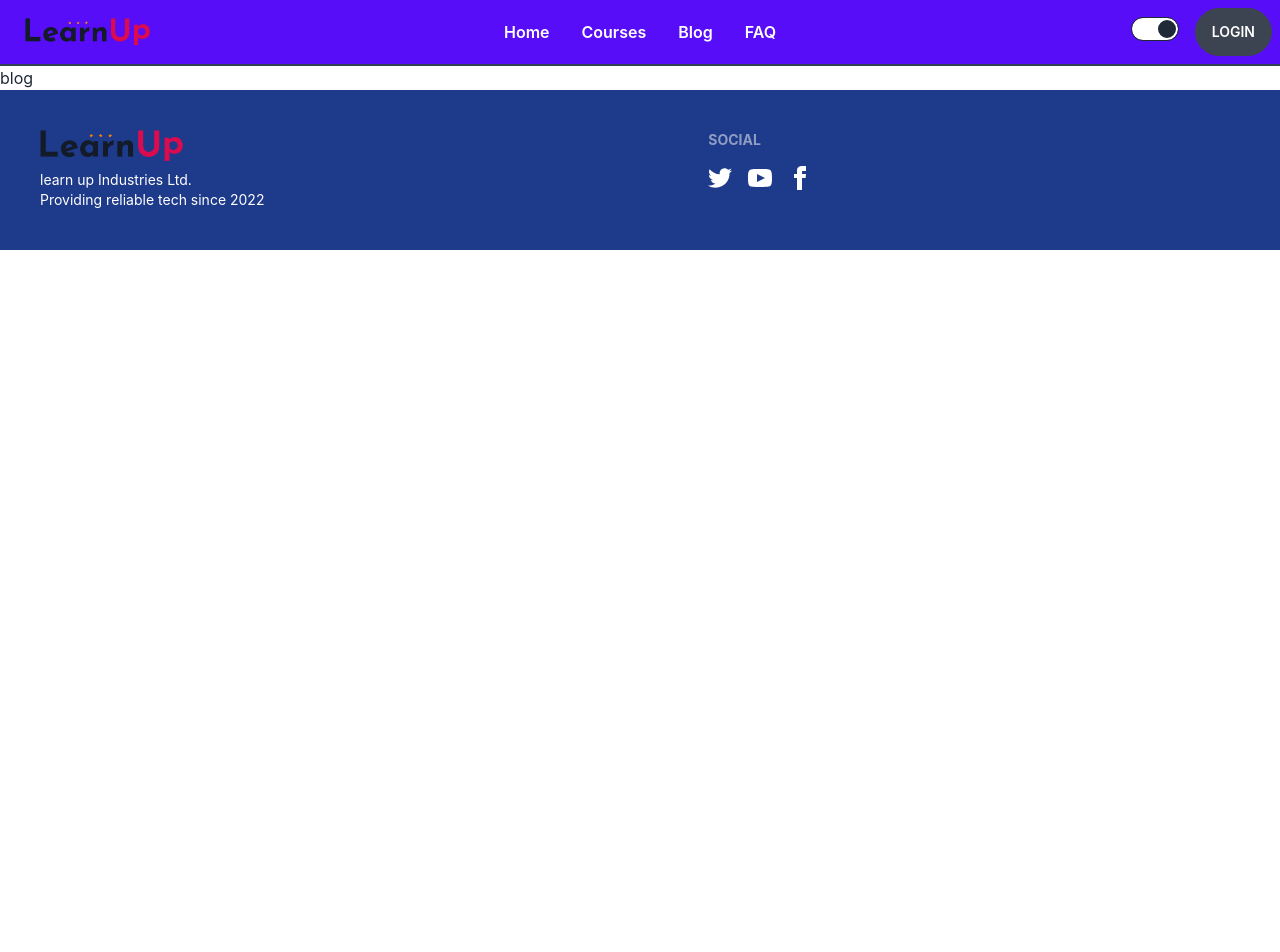
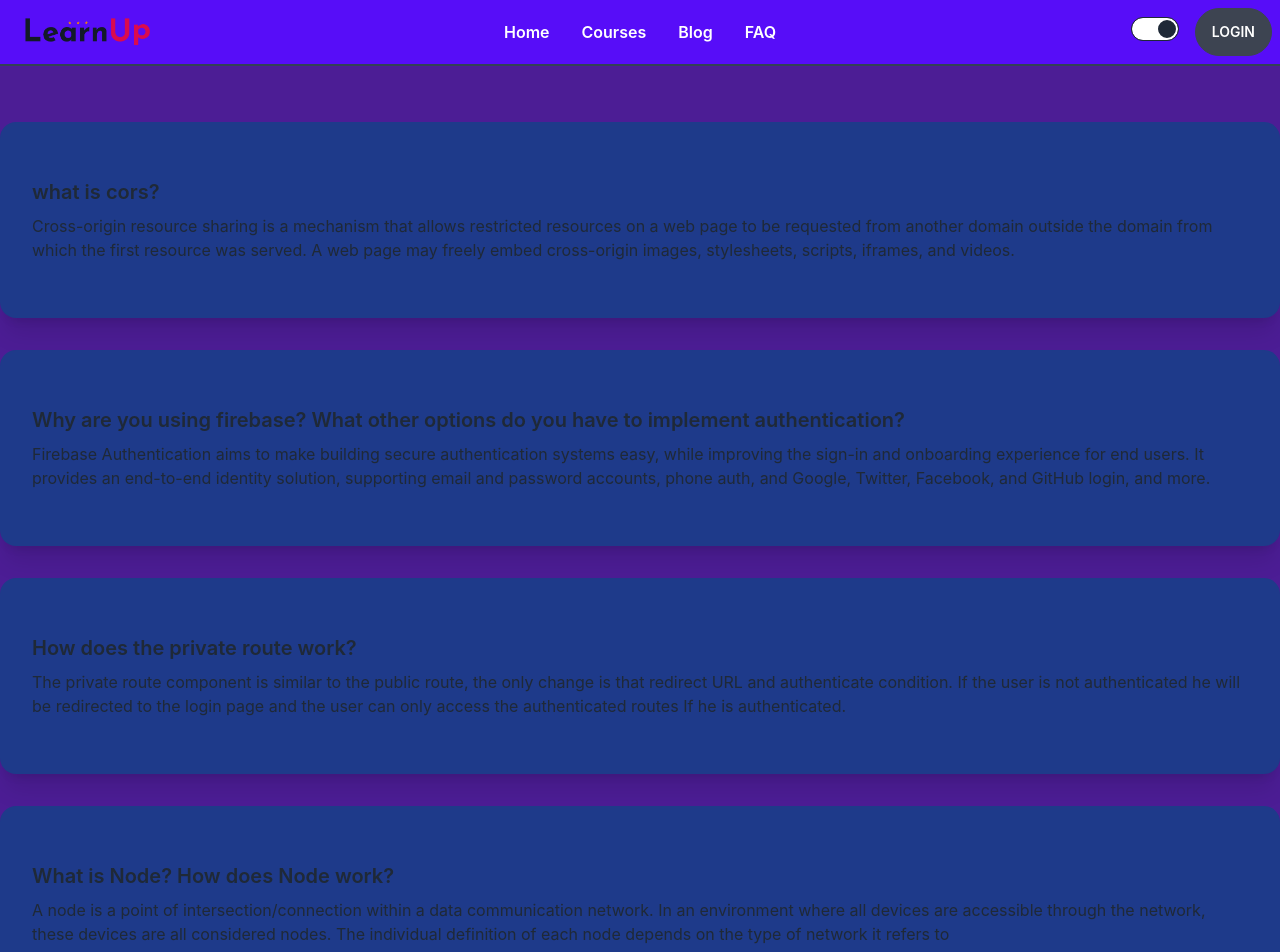
Before and after one commit to naymurweb/learnup-client-side, a React (Create React App) app: page /blog in a window 1280 px wide. Shown: the top 952 px of the page. Before the commit the page ends 800 px from the top, so only its background shows below. Built offline with nearby package versions, Linux system fonts and the light colour scheme; no server answers.

Commit message:
envionment variable

```diff
--- a/src/pages/Blog/Blog.js
+++ b/src/pages/Blog/Blog.js
@@ -1,11 +1,39 @@
-import React from 'react';
+import React from "react";
 
 const Blog = () => {
-    return (
-        <div>
-            <h1>blog</h1>
+  return (
+    <div className="bg-violet-900 py-6" >
+
+      <div className=" container mx-auto card w-full bg-blue-900 shadow-xl py-6 mt-8">
+        <div className="card-body">
+          <h2 className="card-title">what is cors?</h2>
+          <p>Cross-origin resource sharing is a mechanism that allows restricted resources on a web page to be requested from another domain outside the domain from which the first resource was served. A web page may freely embed cross-origin images, stylesheets, scripts, iframes, and videos.</p>
         </div>
-    );
+      </div>
+
+      <div className=" container mx-auto card w-full bg-blue-900 shadow-xl py-6 mt-8">
+        <div className="card-body">
+          <h2 className="card-title">Why are you using firebase? What other options do you have to implement authentication?</h2>
+          <p>Firebase Authentication aims to make building secure authentication systems easy, while improving the sign-in and onboarding experience for end users. It provides an end-to-end identity solution, supporting email and password accounts, phone auth, and Google, Twitter, Facebook, and GitHub login, and more.</p>
+        </div>
+      </div>
+
+      <div className=" container mx-auto card w-full bg-blue-900 shadow-xl py-6 mt-8">
+        <div className="card-body">
+          <h2 className="card-title">How does the private route work?</h2>
+          <p>The private route component is similar to the public route, the only change is that redirect URL and authenticate condition. If the user is not authenticated he will be redirected to the login page and the user can only access the authenticated routes If he is authenticated.</p>
+        </div>
+      </div>
+
+      <div className=" container mx-auto card w-full bg-blue-900 shadow-xl py-6 mt-8">
+        <div className="card-body">
+          <h2 className="card-title"> What is Node? How does Node work?</h2>
+          <p>A node is a point of intersection/connection within a data communication network. In an environment where all devices are accessible through the network, these devices are all considered nodes. The individual definition of each node depends on the type of network it refers to</p>
+        </div>
+      </div>
+
+    </div>
+  );
 };
 
 export default Blog;
--- a/src/pages/Faq/Faq.js
+++ b/src/pages/Faq/Faq.js
@@ -3,7 +3,7 @@ import React from 'react';
 const Faq = () => {
     return (
         <div>
-            <h1>faq</h1>
+            <h1>this is faq page!</h1>
         </div>
     );
 };
--- a/src/pages/Home/Home.js
+++ b/src/pages/Home/Home.js
@@ -4,7 +4,6 @@ import bg from "../../images/header-bkg.jpg";
 import Course from "../others/Course/Course";
 const Home = () => {
   const data = useLoaderData();
-  console.log(data);
   return (
    <div>
      <div
@@ -21,8 +20,7 @@ const Home = () => {
             Learn from the best <br /> learning platform
           </h1>
           <p className="mb-5">
-            Lorem ipsum dolor sit amet, consectetur adipiscing elit. Ut elit
-            tellus, luctus nec ullamcorper mattis, pulvinar dapibus leo.
+          Start, switch, or advance your career with more than 15 courses, Professional Certificates, <br></br> and degrees from world-class universities and companies.
           </p>
           <Link to="/courses">
             <button className="btn btn-primary">Our Courses</button>
@@ -31,7 +29,7 @@ const Home = () => {
       </div>
     </div>
 
-   <div className="bg-primary py-40">
+   <div className="bg-violet-900 py-40">
     <h2 className="py-7 text-5xl font-semibold text-center text-white" >Our Popular Courses</h2>
    <div className="grid lg:grid-cols-5 container mx-auto">
       <div className="col-span-5 ">
--- a/src/pages/Register/Register.js
+++ b/src/pages/Register/Register.js
@@ -29,7 +29,7 @@ const Register = () => {
   };
 
   return (
-    <div className="bg-violet-800">
+    <div className="bg-violet-900">
       <div className="container mx-auto">
         <div className="hero min-h-screen ">
           <div className="hero-content flex-col lg:flex-row-reverse">
--- a/src/pages/others/CourseDetails/CourseDetails.js
+++ b/src/pages/others/CourseDetails/CourseDetails.js
@@ -17,8 +17,8 @@ const CourseDetails = () => {
           <div className="card-actions justify-end mr-5">
             <div className="btn-group btn-group-vertical lg:btn-group-horizontal">
               <button className="mr-4 btn btn-active">Download</button>
-              <Link to={`premium/courses/${id}`}>
-              <button class="btn mr-1">Premium Access</button>
+              <Link to={`/premium/courses/${id}`}>
+              <button className="btn mr-1">Premium Access</button>
               </Link>
               <Link to="/courses">
                 <button className="btn">Back</button>
--- a/src/pages/others/PremiumAccess/PremiumAccess.js
+++ b/src/pages/others/PremiumAccess/PremiumAccess.js
@@ -4,20 +4,18 @@ import { useLoaderData } from "react-router-dom";
 const PremiumAccess = () => {
   const { img, title } = useLoaderData();
   return (
-    <div className="container mx-auto">
-      <div className="card w-96 bg-base-100 shadow-xl image-full my-14 mx-auto">
+   <div className="bg-violet-900 ">
+     <div className="container mx-auto p-40">
+    <h3 className="text-center py-7 text-3xl text-white">{title}</h3>
+
+      <div className="card w-96 bg-blue-900 shadow-xl image-full my-14 mx-auto">
         <figure>
           <img src={img} alt="Shoes" />
         </figure>
-        <div className="card-body">
-          <h2 className="card-title">{title}</h2>
-          <p>If a dog chews shoes whose shoes does he choose?</p>
-          <div className="card-actions justify-end">
-            <button className="btn btn-primary">Buy Now</button>
-          </div>
-        </div>
       </div>
+
     </div>
+   </div>
   );
 };
 
--- a/src/pages/shared/Login/Login.js
+++ b/src/pages/shared/Login/Login.js
@@ -62,7 +62,7 @@ const Login = () => {
       .catch((error) => console.log(error));
   };
   return (
-    <div className="bg-violet-800">
+    <div className="bg-violet-900">
       <div className="container mx-auto">
       <div className="hero min-h-screen ">
         <div className="hero-content flex-col lg:flex-row-reverse">
```
Also changed, not shown: 1 other file (tests, documents, lock files or other folders).
